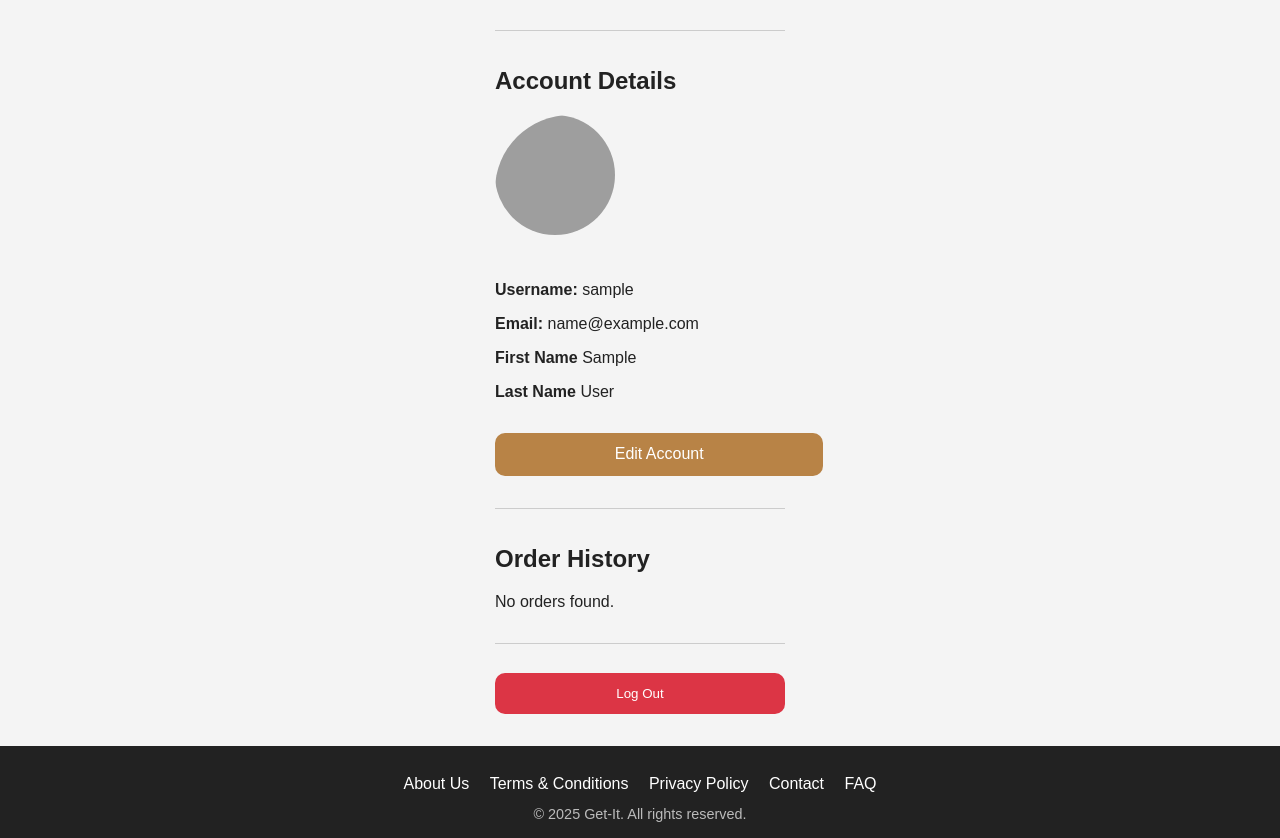
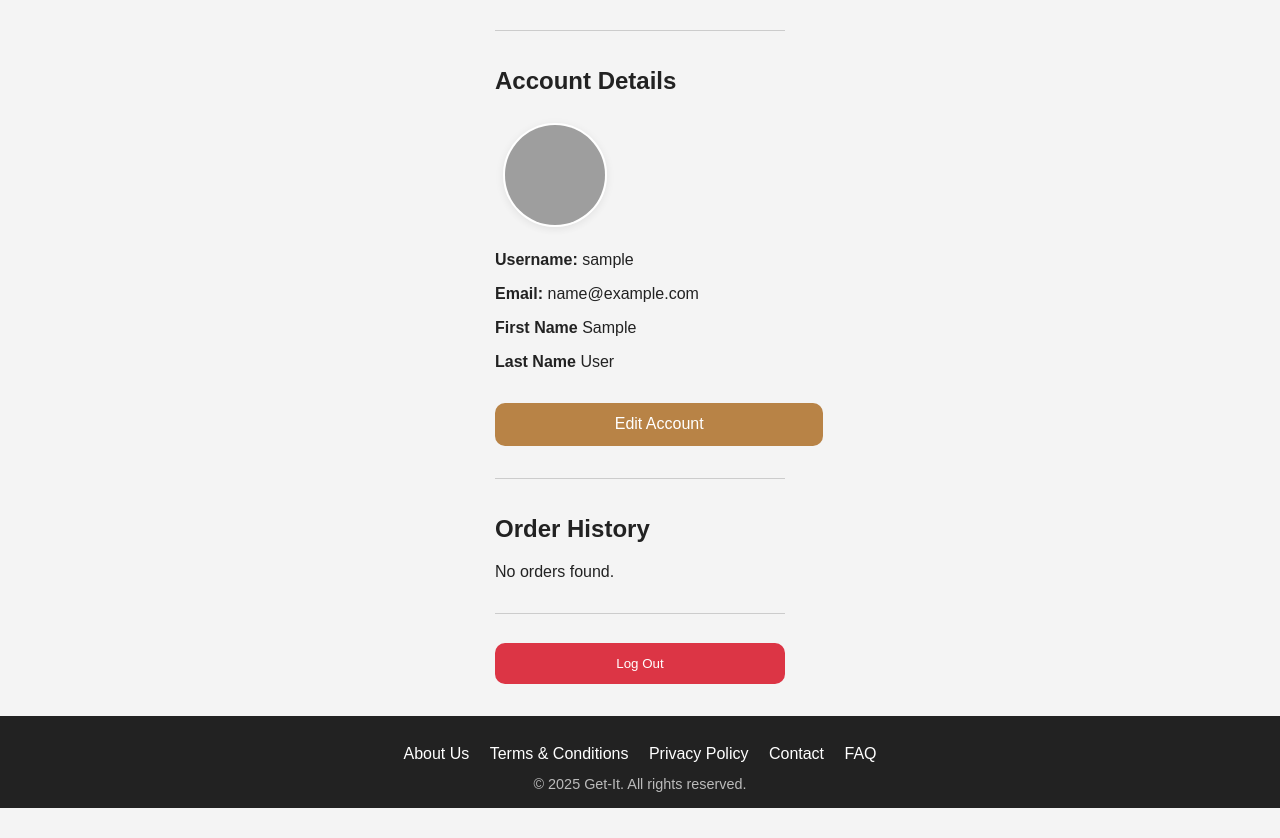
Before and after one commit to Faculty-of-Computing/Get-It, a Flask app: page /account/ in a window 1280 px wide. Shown: the part 120-958 px from the top of the page. After the commit the page ends 928 px from the top, so only its background shows below. Run offline with Flask 3, Linux system fonts and the light colour scheme; the visitor is signed in with stand-in values (Sample User, id 1); data that the repository does not hold is empty; some web fonts are replaced; grey boxes are pictures that could not be loaded.

Commit message:
Updated requirements.txt

```diff
--- a/requirements.txt
+++ b/requirements.txt
@@ -8,6 +8,7 @@ dnspython==2.7.0
 email_validator==2.2.0
 Flask==3.1.1
 Flask-Bcrypt==1.0.1
+Flask-Dance==7.1.0
 Flask-Login==0.6.3
 Flask-SQLAlchemy==3.1.1
 Flask-WTF==1.2.2
@@ -17,14 +18,17 @@ idna==3.10
 itsdangerous==2.2.0
 Jinja2==3.1.6
 MarkupSafe==3.0.2
+oauthlib==3.3.1
 packaging==25.0
 psycopg2==2.9.10
 python-dotenv==1.1.0
 redis==6.0.0
 requests==2.32.4
+requests-oauthlib==2.0.0
 six==1.17.0
 SQLAlchemy==2.0.42
 typing_extensions==4.14.1
 urllib3==2.5.0
+URLObject==3.0.0
 Werkzeug==3.1.3
 WTForms==3.2.1
--- a/templates/account/account.html
+++ b/templates/account/account.html
@@ -9,9 +9,10 @@
     <div class="account-section">
         <h2>Account Details</h2>
         <div class="account-details">
-            <div class="profile-image">
+            <div class="profile-image"
+                style="width:120px;height:120px;display:flex;align-items:center;justify-content:center;">
                 <img src="{{ current_user.profile_image or url_for('static', filename='h.jpg') }}" alt="Profile Image"
-                    style="width:120px;height:120px;border-radius:50%;object-fit:cover;">
+                    style="width:100px;height:100px;border-radius:50%;object-fit:cover;box-shadow:0 2px 8px rgba(0,0,0,0.08);border:2px solid #fff;">
             </div>
             <p><strong>Username:</strong> {{ current_user.username }}</p>
             <p><strong>Email:</strong> {{ current_user.email }}</p>
```
